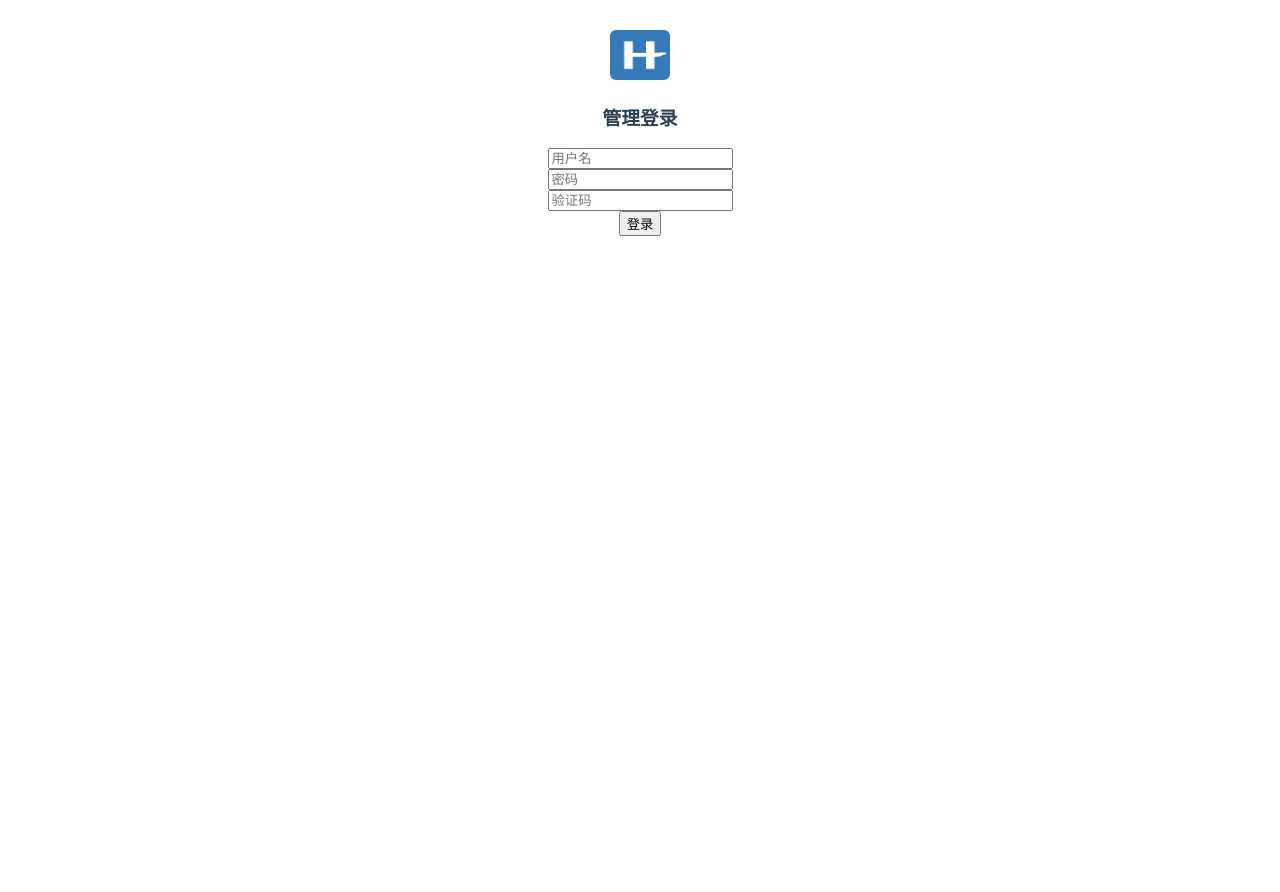
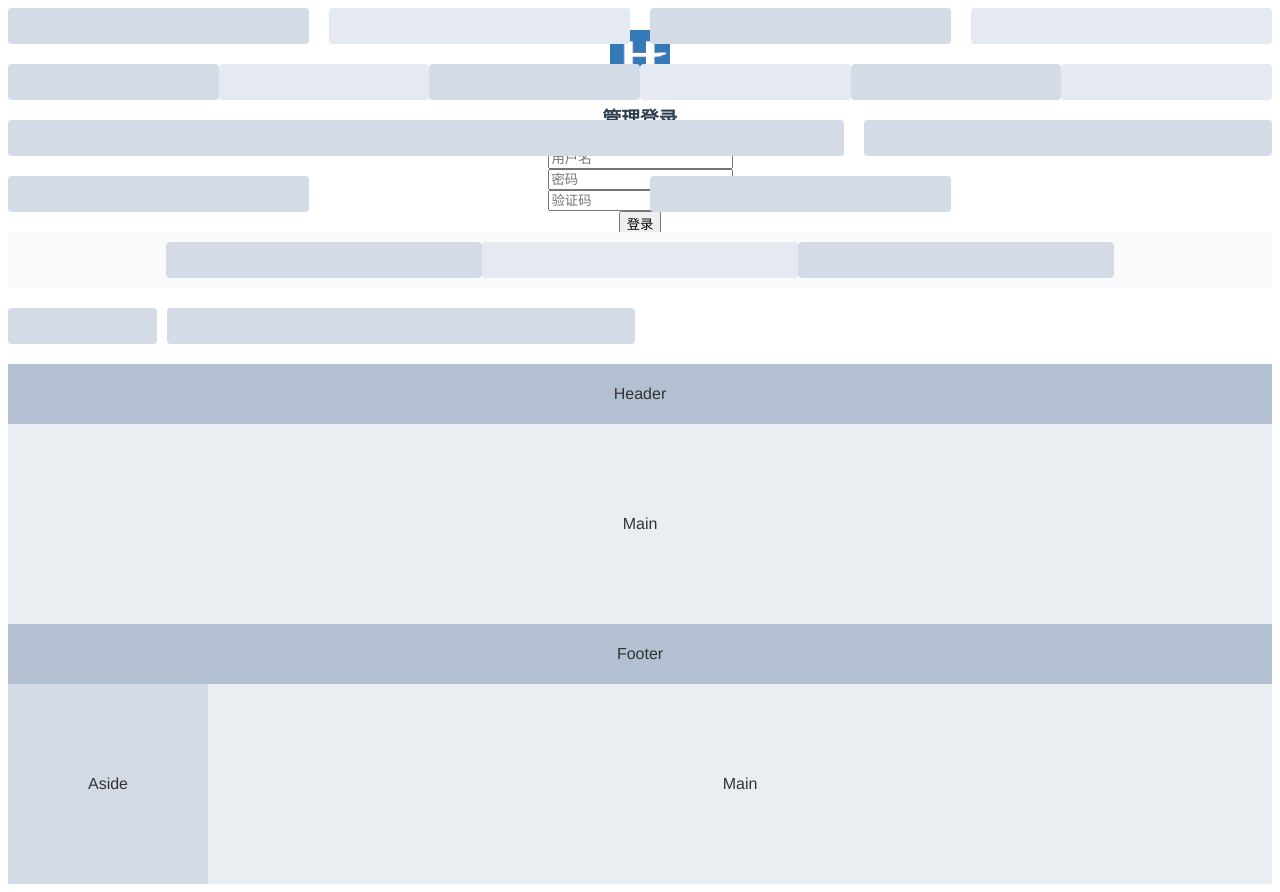
Before and after one commit to musenlinlin/heyiedu, a Vue app in the folder vue/frontpage/: page / in a window 1280 px wide. Shown: the part 220-1112 px from the top of the page. Before the commit the page ends 800 px from the top, so only its background shows below. Built offline with nearby package versions, Linux system fonts and the light colour scheme.

Commit message:
前端更新

```diff
--- a/vue/frontpage/src/components/Demo.vue
+++ b/vue/frontpage/src/components/Demo.vue
@@ -7,6 +7,51 @@
             <el-col :span="12"><div class="grid-content bg-purple"></div></el-col>
             <el-col :span="12"><div class="grid-content bg-purple-light"></div></el-col>
         </el-row>
+        <el-row>
+            <el-col :span="8"><div class="grid-content bg-purple"></div></el-col>
+            <el-col :span="8"><div class="grid-content bg-purple-light"></div></el-col>
+            <el-col :span="8"><div class="grid-content bg-purple"></div></el-col>
+        </el-row>
+        <el-row :gutter="20">
+            <el-col :span="6"><div class="grid-content bg-purple"></div></el-col>
+            <el-col :span="6"><div class="grid-content bg-purple-light"></div></el-col>
+            <el-col :span="6"><div class="grid-content bg-purple"></div></el-col>
+            <el-col :span="6"><div class="grid-content bg-purple-light"></div></el-col>
+        </el-row>
+        <el-row>
+            <el-col :span="4"><div class="grid-content bg-purple"></div></el-col>
+            <el-col :span="4"><div class="grid-content bg-purple-light"></div></el-col>
+            <el-col :span="4"><div class="grid-content bg-purple"></div></el-col>
+            <el-col :span="4"><div class="grid-content bg-purple-light"></div></el-col>
+            <el-col :span="4"><div class="grid-content bg-purple"></div></el-col>
+            <el-col :span="4"><div class="grid-content bg-purple-light"></div></el-col>
+        </el-row>
+        <el-row :gutter="20">
+            <el-col :span="16"><div class="grid-content bg-purple"></div></el-col>
+            <el-col :span="8"><div class="grid-content bg-purple"></div></el-col>
+        </el-row>
+        <el-row :gutter="20">
+            <el-col :span="6"><div class="grid-content bg-purple"></div></el-col>
+            <el-col :span="6" :offset="6"><div class="grid-content bg-purple"></div></el-col>
+        </el-row>
+        <el-row type="flex" class="row-bg" justify="center">
+            <el-col :span="6"><div class="grid-content bg-purple"></div></el-col>
+            <el-col :span="6"><div class="grid-content bg-purple-light"></div></el-col>
+            <el-col :span="6"><div class="grid-content bg-purple"></div></el-col>
+        </el-row>
+        <el-row :gutter="10">
+            <el-col :xs="8" :sm="6" :md="4" :lg="3" :xl="1"><div class="grid-content bg-purple"></div></el-col>
+            <el-col :xs="4" :sm="6" :md="8" :lg="9" :xl="11"><div class="grid-content bg-purple"></div></el-col>
+        </el-row>
+        <el-container>
+            <el-header>Header</el-header>
+            <el-main>Main</el-main>
+            <el-footer>Footer</el-footer>
+        </el-container>
+        <el-container>
+            <el-aside width="200px">Aside</el-aside>
+            <el-main>Main</el-main>
+        </el-container>
     </div>
 </template>
 
@@ -43,4 +88,32 @@ export default {
         padding: 10px 0;
         background-color: #f9fafc;
     }
+    .el-header, .el-footer{
+        background-color: #B2C0D1;
+        color: #333;
+        text-align: center;
+        line-height: 60px;
+    }
+    .el-aside{
+        background-color: #D3DCE6;
+        color: #333;
+        text-align: center;
+        line-height: 200px;
+    }
+    .el-main{
+        background-color: #E9EEF3;
+        color: #333;
+        text-align: center;
+        line-height: 160px;
+    }
+    body > .el-container{
+        margin-bottom: 40px;
+    }
+    .el-container:nth-child(5) .el-aside,
+    .el-container:nth-child(6) .el-aside{
+        line-height: 260px;
+    }
+    .el-container:nth-child(7) .el-aside{
+        line-height: 320px;
+    }
 </style>
```
Also changed, not shown: vue/frontpage/src/components/Xuancard.vue (added, +29 -0 lines), 1 other file (tests, documents, lock files or other folders).
